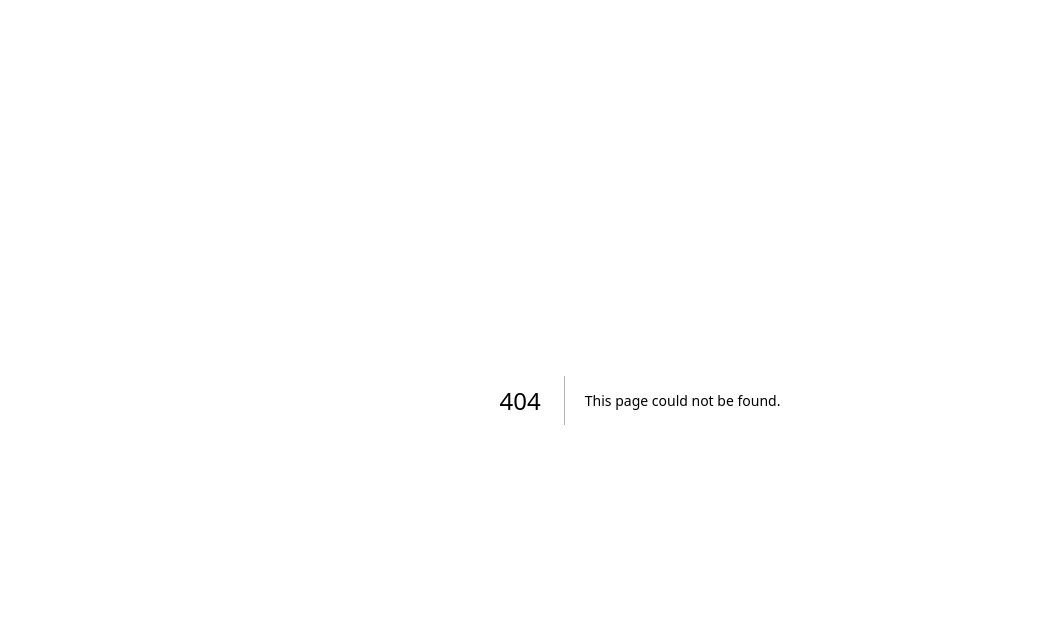
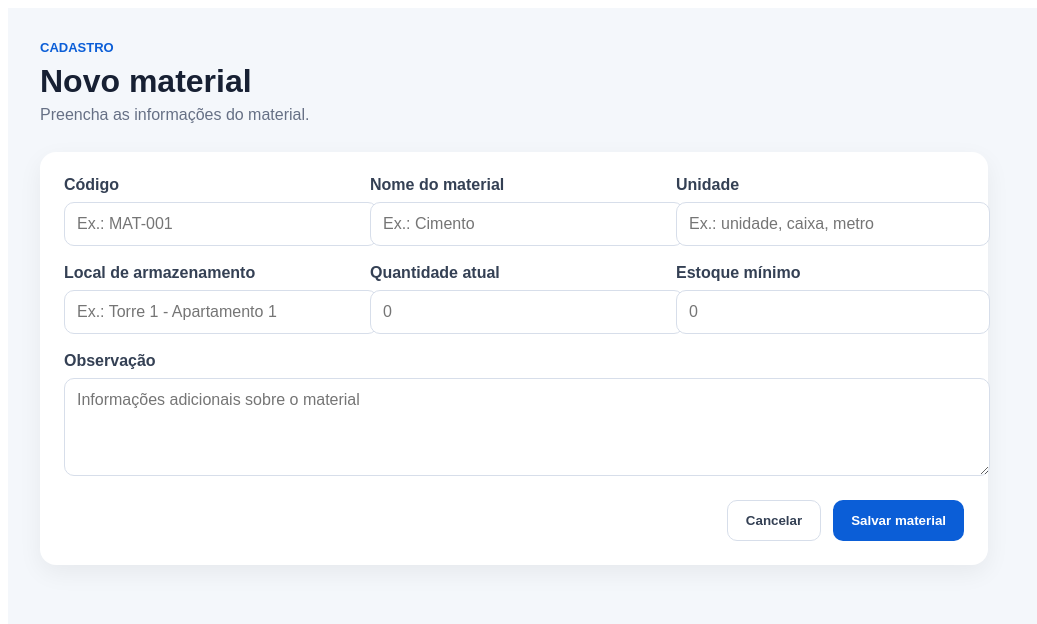
Before and after one commit to Caiobob86/stockcontrol, a Next.js app: page /dashboard/app/materiais/app/materiais/novo in a window 1280 px wide. Before the commit this address had no page. Shown: the top 624 px of the page, without its empty margins (0-1037 px from the left). Built offline with nearby package versions, Linux system fonts and the light colour scheme.

Commit message:
Cria formulário de cadastro de material
This page allows users to register new materials with required fields and validation. It saves the material data in local storage and provides feedback on successful registration.

```diff
--- /dev/null
+++ b/app/dashboard/app/materiais/app/materiais/novo/page.tsx
@@ -0,0 +1,292 @@
+"use client";
+
+import { FormEvent, useState } from "react";
+import { useRouter } from "next/navigation";
+
+export default function NovoMaterialPage() {
+  const router = useRouter();
+
+  const [codigo, setCodigo] = useState("");
+  const [nome, setNome] = useState("");
+  const [unidade, setUnidade] = useState("");
+  const [local, setLocal] = useState("");
+  const [quantidade, setQuantidade] = useState("");
+  const [estoqueMinimo, setEstoqueMinimo] = useState("");
+  const [observacao, setObservacao] = useState("");
+
+  function salvarMaterial(event: FormEvent<HTMLFormElement>) {
+    event.preventDefault();
+
+    if (
+      codigo.trim() === "" ||
+      nome.trim() === "" ||
+      unidade.trim() === "" ||
+      local.trim() === ""
+    ) {
+      alert("Preencha os campos obrigatórios.");
+      return;
+    }
+
+    const novoMaterial = {
+      codigo: codigo.trim(),
+      nome: nome.trim(),
+      unidade: unidade.trim(),
+      local: local.trim(),
+      quantidade: Number(quantidade || 0),
+      minimo: Number(estoqueMinimo || 0),
+      observacao: observacao.trim(),
+    };
+
+    const materiaisSalvos = localStorage.getItem("stockcontrol_materiais");
+
+    const materiais = materiaisSalvos
+      ? JSON.parse(materiaisSalvos)
+      : [];
+
+    const codigoJaExiste = materiais.some(
+      (material: { codigo: string }) =>
+        material.codigo.toLowerCase() === novoMaterial.codigo.toLowerCase()
+    );
+
+    if (codigoJaExiste) {
+      alert("Já existe um material cadastrado com esse código.");
+      return;
+    }
+
+    materiais.push(novoMaterial);
+
+    localStorage.setItem(
+      "stockcontrol_materiais",
+      JSON.stringify(materiais)
+    );
+
+    alert("Material cadastrado com sucesso.");
+
+    router.push("/materiais");
+  }
+
+  return (
+    <main
+      style={{
+        minHeight: "100vh",
+        padding: "32px",
+        background: "#f4f7fb",
+        fontFamily: "Arial, sans-serif",
+      }}
+    >
+      <header
+        style={{
+          marginBottom: "28px",
+        }}
+      >
+        <p
+          style={{
+            margin: 0,
+            color: "#0b5ed7",
+            fontSize: "13px",
+            fontWeight: "bold",
+          }}
+        >
+          CADASTRO
+        </p>
+
+        <h1
+          style={{
+            margin: "8px 0 6px",
+            color: "#172033",
+          }}
+        >
+          Novo material
+        </h1>
+
+        <p
+          style={{
+            margin: 0,
+            color: "#667085",
+          }}
+        >
+          Preencha as informações do material.
+        </p>
+      </header>
+
+      <form
+        onSubmit={salvarMaterial}
+        style={{
+          maxWidth: "900px",
+          padding: "24px",
+          background: "#ffffff",
+          borderRadius: "16px",
+          boxShadow: "0 8px 24px rgba(0, 0, 0, 0.06)",
+        }}
+      >
+        <div
+          style={{
+            display: "grid",
+            gridTemplateColumns: "repeat(auto-fit, minmax(240px, 1fr))",
+            gap: "18px",
+          }}
+        >
+          <Campo
+            label="Código"
+            value={codigo}
+            onChange={setCodigo}
+            placeholder="Ex.: MAT-001"
+            required
+          />
+
+          <Campo
+            label="Nome do material"
+            value={nome}
+            onChange={setNome}
+            placeholder="Ex.: Cimento"
+            required
+          />
+
+          <Campo
+            label="Unidade"
+            value={unidade}
+            onChange={setUnidade}
+            placeholder="Ex.: unidade, caixa, metro"
+            required
+          />
+
+          <Campo
+            label="Local de armazenamento"
+            value={local}
+            onChange={setLocal}
+            placeholder="Ex.: Torre 1 - Apartamento 1"
+            required
+          />
+
+          <Campo
+            label="Quantidade atual"
+            value={quantidade}
+            onChange={setQuantidade}
+            placeholder="0"
+            type="number"
+          />
+
+          <Campo
+            label="Estoque mínimo"
+            value={estoqueMinimo}
+            onChange={setEstoqueMinimo}
+            placeholder="0"
+            type="number"
+          />
+        </div>
+
+        <label
+          style={{
+            display: "grid",
+            gap: "8px",
+            marginTop: "18px",
+            color: "#344054",
+            fontWeight: "bold",
+          }}
+        >
+          Observação
+
+          <textarea
+            value={observacao}
+            onChange={(event) => setObservacao(event.target.value)}
+            placeholder="Informações adicionais sobre o material"
+            rows={4}
+            style={{
+              width: "100%",
+              padding: "12px",
+              border: "1px solid #d7deea",
+              borderRadius: "10px",
+              fontFamily: "Arial, sans-serif",
+              fontSize: "16px",
+              resize: "vertical",
+            }}
+          />
+        </label>
+
+        <div
+          style={{
+            display: "flex",
+            justifyContent: "flex-end",
+            gap: "12px",
+            marginTop: "24px",
+            flexWrap: "wrap",
+          }}
+        >
+          <button
+            type="button"
+            onClick={() => router.push("/materiais")}
+            style={{
+              padding: "12px 18px",
+              border: "1px solid #d7deea",
+              borderRadius: "10px",
+              background: "#ffffff",
+              color: "#344054",
+              fontWeight: "bold",
+            }}
+          >
+            Cancelar
+          </button>
+
+          <button
+            type="submit"
+            style={{
+              padding: "12px 18px",
+              border: "none",
+              borderRadius: "10px",
+              background: "#0b5ed7",
+              color: "#ffffff",
+              fontWeight: "bold",
+            }}
+          >
+            Salvar material
+          </button>
+        </div>
+      </form>
+    </main>
+  );
+}
+
+function Campo({
+  label,
+  value,
+  onChange,
+  placeholder,
+  type = "text",
+  required = false,
+}: {
+  label: string;
+  value: string;
+  onChange: (valor: string) => void;
+  placeholder: string;
+  type?: string;
+  required?: boolean;
+}) {
+  return (
+    <label
+      style={{
+        display: "grid",
+        gap: "8px",
+        color: "#344054",
+        fontWeight: "bold",
+      }}
+    >
+      {label}
+
+      <input
+        type={type}
+        value={value}
+        required={required}
+        min={type === "number" ? "0" : undefined}
+        onChange={(event) => onChange(event.target.value)}
+        placeholder={placeholder}
+        style={{
+          width: "100%",
+          padding: "12px",
+          border: "1px solid #d7deea",
+          borderRadius: "10px",
+          fontSize: "16px",
+        }}
+      />
+    </label>
+  );
+}
```
